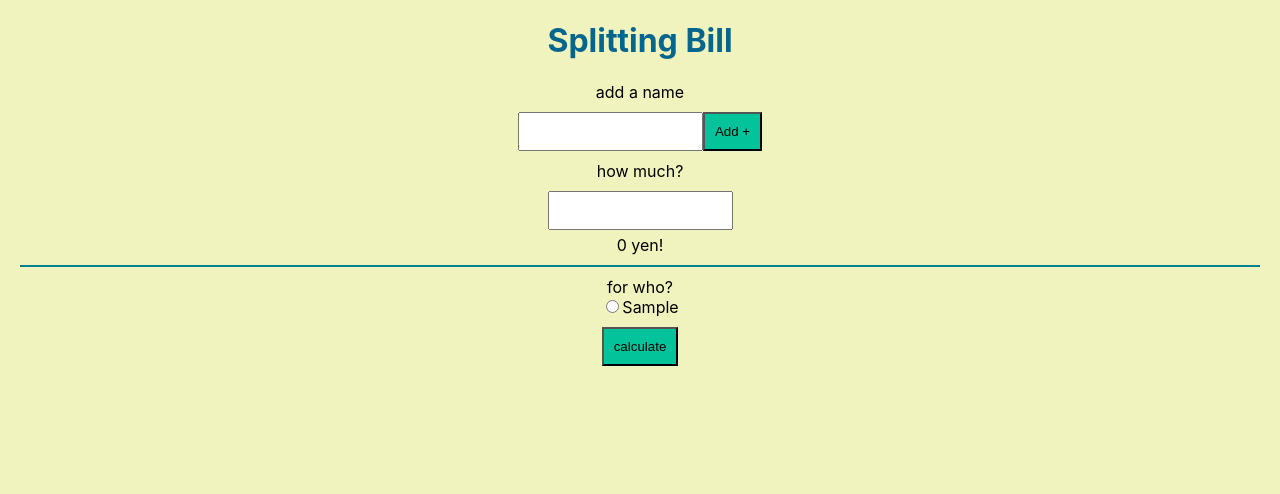
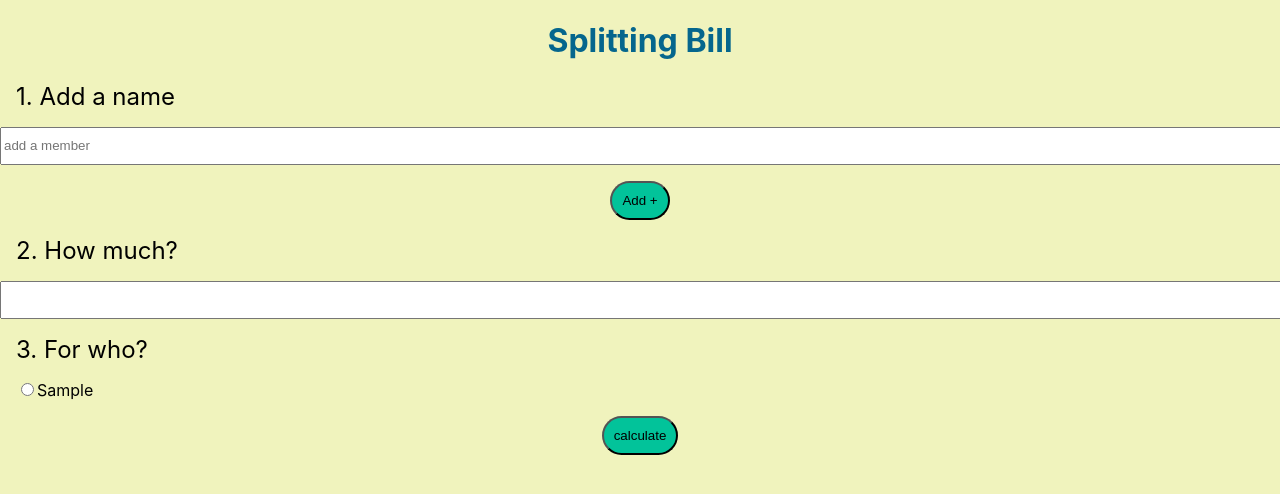
Before and after one commit to Shane59/splliting-money, a React (Create React App) app: page / in a window 1280 px wide. Both pictures are taken after typing "Sample" into the empty fields and a click on the button "Add +". Shown: the top 494 px of the page. Built offline with nearby package versions, Linux system fonts and the light colour scheme.

Commit message:
ui improvement

```diff
--- a/src/App.css
+++ b/src/App.css
@@ -1,6 +1,6 @@
-.App {
+/* .App {
   text-align: center;
-}
+} */
 
 .App-logo {
   height: 40vmin;
--- a/src/Components/Top.css
+++ b/src/Components/Top.css
@@ -1,32 +1,51 @@
 .title {
   color: #05668D;
+  text-align: center;
 }
 
 .section {
-  margin: 10px;
+  margin-top: 16px;
 }
 
 .add-member-input {
-  height: 33px;
+  height: 32px;
+  width: 100%;
+}
+
+.add-button-wrapper {
+  text-align: center;
 }
 
 .add-button {
+  margin-top: 16px;
   padding: 10px;
   background-color: #02C39A;
+  border-radius: 30px;
 }
 
 .subtitle {
-  margin-bottom: 10px;
+  margin-bottom: 16px;
+  margin-left: 16px;
+  font-size: 24px;
 }
 
 .display-bill {
-  margin-top: 5px;
+  margin-top: 8px;
   border-bottom: 2px solid #028090;
-  padding-bottom: 10px;
+  padding-bottom: 16px;
+}
+
+.for-who-radio-buttons-wrapper {
+  margin-left: 16px;
 }
 
 .person-result {
   display: flex;
+}
+
+.result-wrapper {
+  text-align: center;
+  margin-top: 24px;
 }
 
 .result-name {
@@ -38,12 +57,19 @@
 }
 
 .amount-input {
-  height: 33px;
+  height: 32px;
+  width: 100%;
+}
+
+.calc-button-wrapper {
+  margin-top: 16px;
+  text-align: center;
 }
 
 .calc-button {
   padding: 10px;
   background-color: #02C39A;
+  border-radius: 30px;
 }
 
 body {
--- a/src/Components/Top.js
+++ b/src/Components/Top.js
@@ -34,11 +34,16 @@ export default function Top() {
         <input
           id="memberName"
           className="add-member-input"
+          placeholder="add a member"
           type="text"
           onChange={(e) => SetCurrentMember(e.target.value)}
         />
         <label htmlFor="memberName"></label>
-        <button className="add-button" onClick={() => addMemebers()}>Add +</button>
+        <div className="add-button-wrapper">
+          <button
+            className="add-button"
+            onClick={() => addMemebers()}>Add +</button>
+        </div>
       </div>
     );
   }
@@ -114,37 +119,44 @@ export default function Top() {
   }, [userObj])
 
   return(
-    <div className="splitting-bill-app section">
+    <div className="splitting-bill-app">
       <h1 className="title">Splitting Bill</h1>
       <div>
         <div className="adding-name">
-          <div className="subtitle">add a name</div>
+          <div className="subtitle">1. Add a name</div>
           {AddMemberInfo()}
         </div>
         {memberInfo.length > 0 ?
           <div className="how-much-wrapper section">
-            <div className="subtitle">how much?</div>
+            <div className="subtitle">2. How much?</div>
             <div>
               <input className="amount-input" type="text" onChange={(e) => SetAmoutPaid(e.target.value)}/>
             </div>
-            <div className="display-bill">{amoutPaid} yen!</div>
           </div> :
           null
         }
-        <div className="section">
-          <div>for who?</div>
-          <div>
-            {CreateRadioButtonForWho()}
+        {memberInfo.length > 0 ?
+          <div className="section">
+            <div className="subtitle">3. For who?</div>
+            <div className="for-who-radio-buttons-wrapper">
+              {CreateRadioButtonForWho()}
+            </div>
           </div>
-        </div>
+        : null
+        }
         {calculated ?
-          <div>
+          <div className="result-wrapper">
             {displayResult(amoutPaid)}
           </div>
         :
         null}
       </div>
-    <button className="calc-button" onClick={() => calcBill()}>calculate</button>
+      {memberInfo.length > 0 ?
+        <div className="calc-button-wrapper">
+          <button className="calc-button" onClick={() => calcBill()}>calculate</button>
+        </div>
+      : null
+      }
   </div>
   )
 }
```
